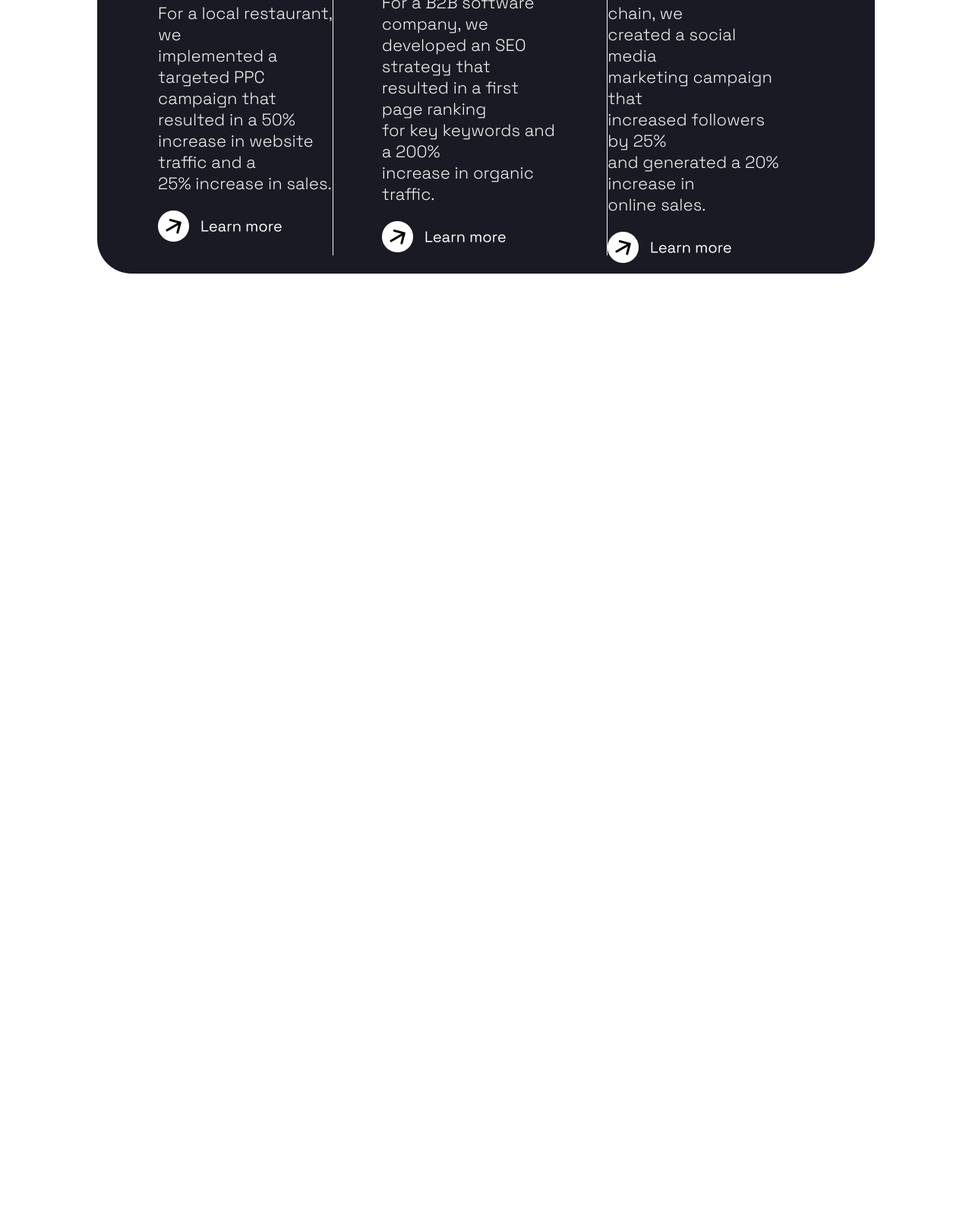
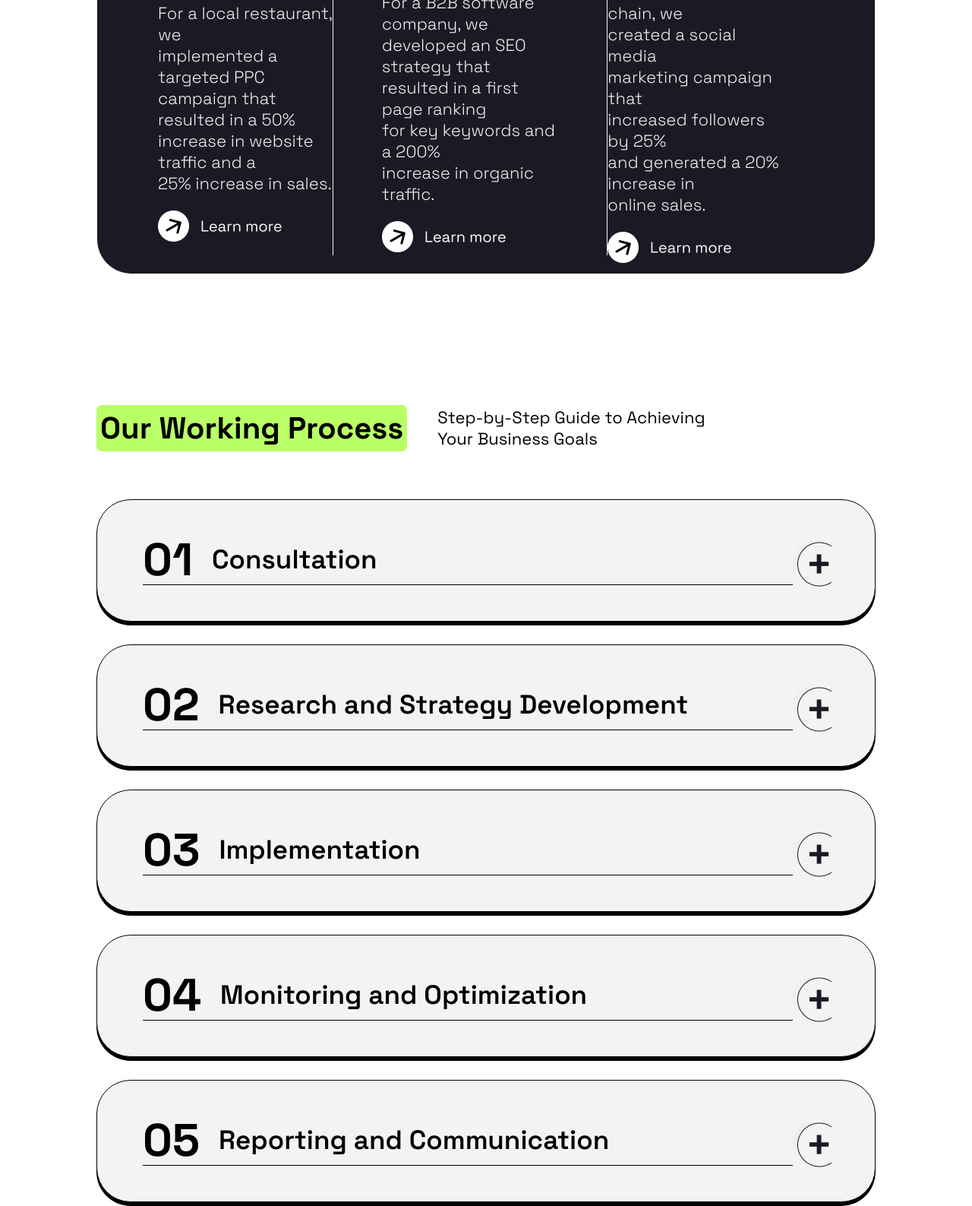
Before and after one commit to fairytale4599/positivus-landing-page, a React app: page / in a window 1280 px wide. Shown: the part 3859-5446 px from the top of the page at 76% size. Before the commit the page ends 4219 px from the top, so only its background shows below. Built offline with nearby package versions, Linux system fonts and the light colour scheme.

Commit message:
Added stages + unfinished wrap/unwrap anim

```diff
--- a/src/Images.js
+++ b/src/Images.js
@@ -1,22 +1,24 @@
-import PositivusLogo from './image/logo.png';
-import MainTextImg from './image/main-text.png';
-import AmazonImg from './image/company-logo.png';
-import DribbleImg from './image/company-logo-1.png';
-import HubspotImg from './image/company-logo-2.png';
-import NotionImg from './image/company-logo-3.png';
-import NetflixImg from './image/company-logo-4.png';
-import ZoomImg from './image/company-logo-5.png';
-import LearnMoreWhite from './image/link-w.png';
-import LearnMoreGreen from './image/link-g.png';
+import PositivusLogo from './image/logo.png'
+import MainTextImg from './image/main-text.png'
+import AmazonImg from './image/company-logo.png'
+import DribbleImg from './image/company-logo-1.png'
+import HubspotImg from './image/company-logo-2.png'
+import NotionImg from './image/company-logo-3.png'
+import NetflixImg from './image/company-logo-4.png'
+import ZoomImg from './image/company-logo-5.png'
+import LearnMoreWhite from './image/link-w.png'
+import LearnMoreGreen from './image/link-g.png'
 import Card1Pic from './image/card-1-pic.png';
-import Card2Pic from './image/card-2-pic.png';
-import Card3Pic from './image/card-3-pic.png';
-import Card4Pic from './image/card-4-pic.png';
-import Card5Pic from './image/card-5-pic.png';
-import Card6Pic from './image/card-6-pic.png';
+import Card2Pic from './image/card-2-pic.png'
+import Card3Pic from './image/card-3-pic.png'
+import Card4Pic from './image/card-4-pic.png'
+import Card5Pic from './image/card-5-pic.png'
+import Card6Pic from './image/card-6-pic.png'
 import ProposalPhoto from './image/proposal-photo.png'
+import UnwrapButton from './image/unwrap-button.png'
 
 let Images = {PositivusLogo, MainTextImg, AmazonImg, DribbleImg, HubspotImg, NotionImg, NetflixImg,
-    ZoomImg, LearnMoreGreen, LearnMoreWhite, Card1Pic, Card2Pic, Card3Pic, Card4Pic, Card5Pic, Card6Pic, ProposalPhoto}
+    ZoomImg, LearnMoreGreen, LearnMoreWhite, Card1Pic, Card2Pic, Card3Pic, Card4Pic, Card5Pic, Card6Pic, ProposalPhoto,
+    UnwrapButton}
 
 export default Images;
--- a/src/MainPage.css
+++ b/src/MainPage.css
@@ -412,3 +412,85 @@
 .posit-main-casestud-sec-case img {
     transition: transform 0.5s ease-in-out;
 }
+
+.posit-main-workproc-sec {
+    margin-top: 140px;
+    width: 100%;
+    display: flex;
+    align-content: center;
+    flex-wrap: wrap;
+    flex-direction: column;
+}
+
+.posit-main-workproc-sec-header {
+    width: 80%;
+    display: flex;
+    align-items: center;
+}
+
+.posit-main-workproc-sec-header h1 {
+    font-size: 40px;
+    font-family: "Space Grotesk", sans-serif;
+    font-weight: bold;
+    background-color: var(--posit-green);
+    padding: 5px;
+    border-radius: 7px;
+}
+
+.posit-main-workproc-sec-header p {
+    font-size: 22px;
+    font-family: "Space Grotesk", sans-serif;
+    font-weight: normal;
+    margin-left: 40px;
+}
+
+.posit-main-workproc-sec-stage {
+    width: 80%;
+    height: 159px;
+    background-color: var(--posit-white);
+    border: 1px solid black;
+    border-radius: 45px;
+    margin-top: 30px;
+    box-shadow: 0 5px 0 black;
+    overflow: hidden;
+}
+
+.posit-main-workproc-sec-stage-container {
+    margin: 0 57px 21px 60px;
+    height: 100%;
+    display: flex;
+    justify-content: space-between;
+    align-items: center;
+    overflow: hidden;
+}
+
+.posit-main-workproc-sec-stage-container button {
+    border-radius: 100px;
+    width: 51px;
+    height: 51px;
+    color: transparent;
+    border: 0;
+    cursor: pointer;
+}
+
+.posit-main-workproc-sec-stage-name {
+    display: flex;
+    align-items: center;
+    width: 100%;
+    line-height: 1;
+    height: 40%;
+    border-bottom: 1px solid black;
+}
+
+.posit-main-workproc-sec-stage-name h1 {
+    font-size: 60px;
+    font-family: "Space Grotesk", sans-serif;
+    font-weight: bold;
+}
+
+.posit-main-workproc-sec-stage-name h3 {
+    font-size: 35px;
+    font-family: "Space Grotesk", sans-serif;
+    font-weight: 600;
+    margin-left: 25px;
+}
--- a/src/MainPage.js
+++ b/src/MainPage.js
@@ -1,5 +1,6 @@
 import './MainPage.css';
 import Images from './Images';
+import WrapUnwrap from './UnwrapStage';
 
 function MainPage() {
   return (
@@ -172,6 +173,72 @@ function MainPage() {
                     </div>
                 </div>
             </section>
+            <section className="posit-main-workproc-sec">
+                <header className="posit-main-workproc-sec-header">
+                    <h1>Our Working Process</h1>
+                    <p>Step-by-Step Guide to Achieving<br/>
+                        Your Business Goals
+                    </p>
+                </header>
+                <div className="posit-main-workproc-sec-stage">
+                    <div className="posit-main-workproc-sec-stage-container">
+                        <div className="posit-main-workproc-sec-stage-name">
+                            <h1>01</h1>
+                            <h3>Consultation</h3>
+                        </div>
+                        <button><img alt="Unwrap" src={Images.UnwrapButton} onClick={WrapUnwrap} style={{position: "sticky"}}/></button>
+                    </div>
+                    <p className="posit-main-workproc-sec-stage-text">During the initial consultation,
+                        we will discuss your business goals and objectives, target audience, and current marketing efforts.
+                        This will allow us to understand your needs and tailor our services to best fit your requirements.
+                    </p>
+                </div>
+                <div className="posit-main-workproc-sec-stage">
+                    <div className="posit-main-workproc-sec-stage-container">
+                        <div className="posit-main-workproc-sec-stage-name">
+                            <h1>02</h1>
+                            <h3>Research and Strategy Development</h3>
+                        </div>
+                        <button><img alt="Unwrap" src={Images.UnwrapButton}/></button>
+                    </div>
+                </div>
+                <div className="posit-main-workproc-sec-stage">
+                    <div className="posit-main-workproc-sec-stage-container">
+                        <div className="posit-main-workproc-sec-stage-name">
+                            <h1>03</h1>
+                            <h3>Implementation</h3>
+                        </div>
+                        <button><img alt="Unwrap" src={Images.UnwrapButton}/></button>
+                    </div>
+                </div>
+                <div className="posit-main-workproc-sec-stage">
+                    <div className="posit-main-workproc-sec-stage-container">
+                        <div className="posit-main-workproc-sec-stage-name">
+                            <h1>04</h1>
+                            <h3>Monitoring and Optimization</h3>
+                        </div>
+                        <button><img alt="Unwrap" src={Images.UnwrapButton}/></button>
+                    </div>
+                </div>
+                <div className="posit-main-workproc-sec-stage">
+                    <div className="posit-main-workproc-sec-stage-container">
+                        <div className="posit-main-workproc-sec-stage-name">
+                            <h1>05</h1>
+                            <h3>Reporting and Communication</h3>
+                        </div>
+                        <button><img alt="Unwrap" src={Images.UnwrapButton}/></button>
+                    </div>
+                </div>
+                <div className="posit-main-workproc-sec-stage">
+                    <div className="posit-main-workproc-sec-stage-container">
+                        <div className="posit-main-workproc-sec-stage-name">
+                            <h1>06</h1>
+                            <h3>Continual Improvement</h3>
+                        </div>
+                        <button><img alt="Unwrap" src={Images.UnwrapButton}/></button>
+                    </div>
+                </div>
+            </section>
         </main>
     </div>
   );
--- /dev/null
+++ b/src/UnwrapStage.js
@@ -0,0 +1,13 @@
+export default function WrapUnwrap(event) {
+    const stage = event.currentTarget.closest(".posit-main-workproc-sec-stage");
+
+    if (!stage) return;
+
+    const isWrapped = stage.style.height === "330px";
+
+    stage.style.transition = "none";
+    void stage.offsetHeight;
+    stage.style.transition = "height 0.5s ease-in-out";
+
+    stage.style.height = isWrapped ? "150px" : "330px";
+}
```
Also changed, not shown: src/image/unwrap-button.png (added), src/index.css (line endings or trailing spaces).
